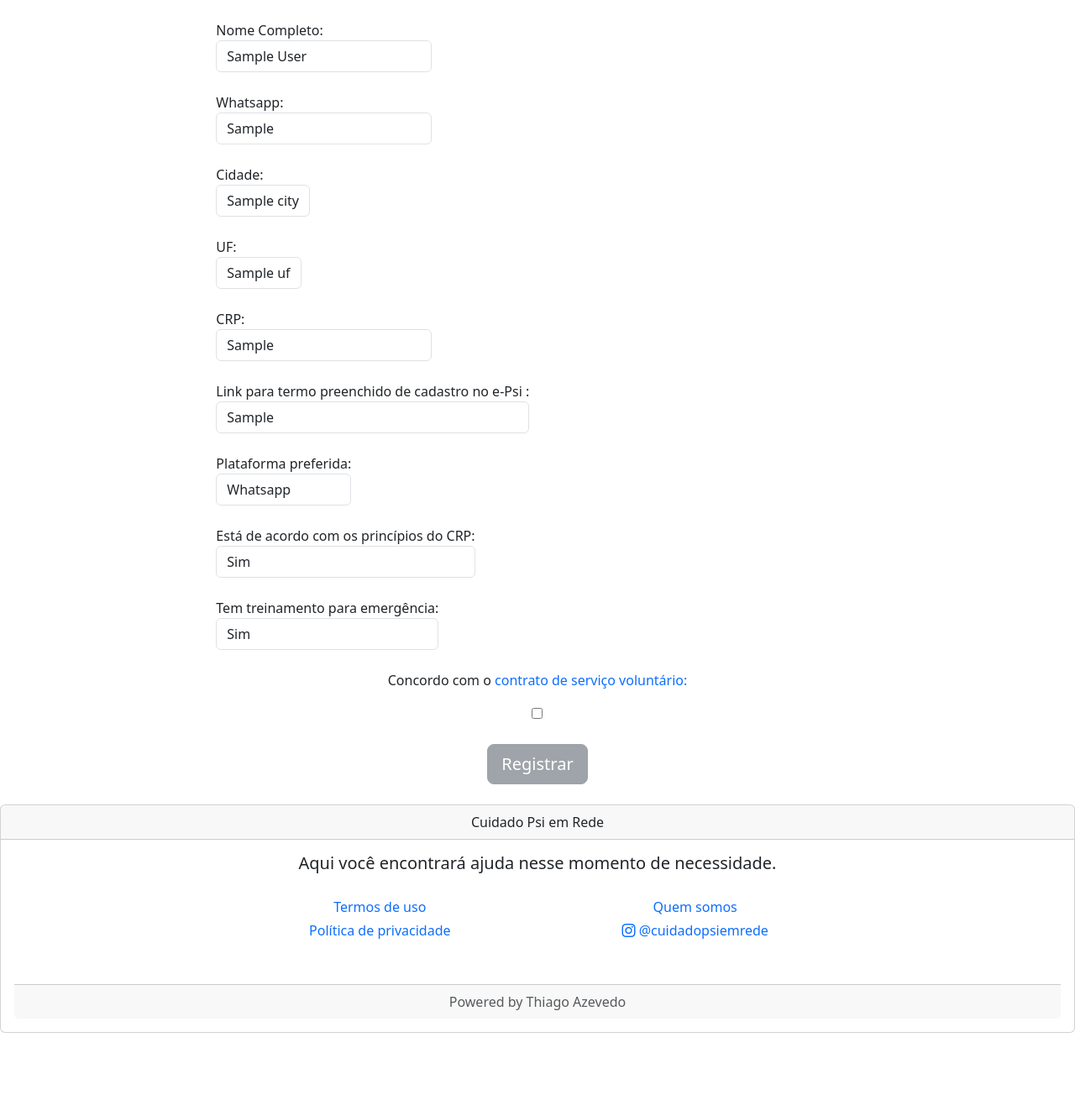
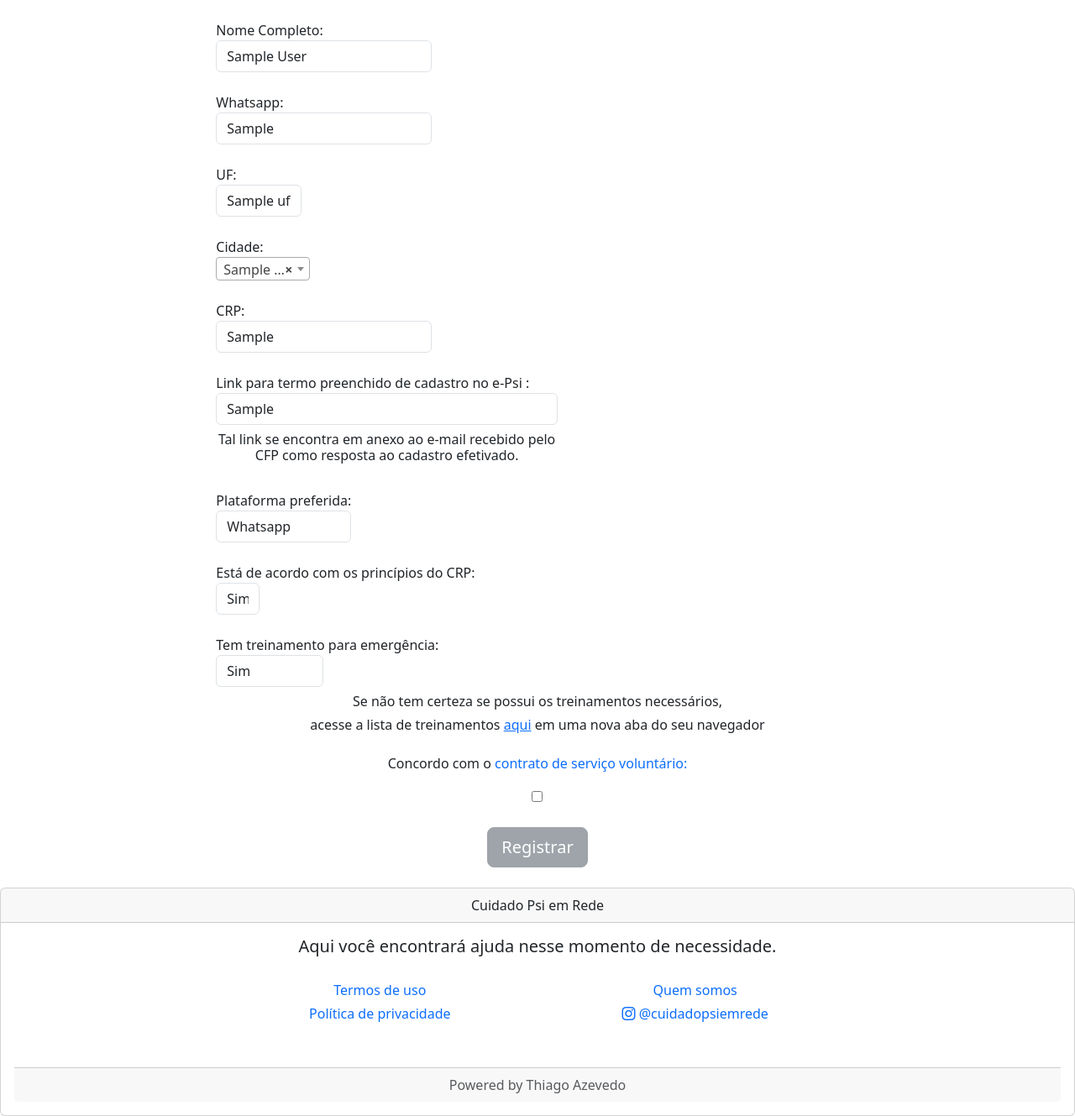
Before and after one commit to thiagoarvore/voluntary, a Django app: page /firstlogin/therapist/ in a window 1280 px wide. Shown: the part 56-1385 px from the top of the page at 84% size. Before the commit the page ends 1286 px from the top, so only its background shows below. Run offline with Django 5.2, Linux system fonts and the light colour scheme; a user stored in the database is signed in; tables that the repository leaves empty hold one stand-in row (values such as "Sample post"); some libraries are stand-ins or nearby versions.

Commit message:
write-select city and changes on email template and e-psi and training instructions

```diff
--- a/accounts/forms.py
+++ b/accounts/forms.py
@@ -55,6 +55,9 @@ class ProfileModelForm(forms.ModelForm):
         widgets = {
             'city': forms.Select(),
             'uf': forms.Select(),
+            'crp_check': forms.Select(),
+            'trained': forms.Select(),
+            'e_psi': forms.URLInput()
         }
         labels = {
             'address': 'Endereço',
@@ -73,7 +76,10 @@ class ProfileModelForm(forms.ModelForm):
         }
 
     def __init__(self, *args, **kwargs):
-        super(ProfileModelForm, self).__init__(*args, **kwargs)
+        super().__init__(*args, **kwargs)
+        self.fields['e_psi'].error_messages.update({
+            'invalid': _("Insira um endereço para um site válido"),
+        })
 
 
 class UserLoginForm(AuthenticationForm):
--- a/templates/base.html
+++ b/templates/base.html
@@ -11,6 +11,7 @@
   <script src="https://unpkg.com/htmx.org@1.9.12" integrity="sha384-ujb1lZYygJmzgSwoxRggbCHcjc0rB2XoQrxeTUQyRjrOnlCoYta87iKBWq3EsdM2" crossorigin="anonymous"></script>
   <script src="https://unpkg.com/htmx.org@1.9.12/dist/htmx.js" integrity="sha384-qbtR4rS9RrUMECUWDWM2+YGgN3U4V4ZncZ0BvUcg9FGct0jqXz3PUdVpU1p0yrXS" crossorigin="anonymous"></script>
   <link rel="stylesheet" href="https://cdn.jsdelivr.net/npm/sweetalert2@11/dist/sweetalert2.min.css">
+  <link href="https://cdnjs.cloudflare.com/ajax/libs/select2/4.0.13/css/select2.min.css" rel="stylesheet" />
 <script src="https://cdn.jsdelivr.net/npm/sweetalert2@11"></script>
 </head>
 <body>
@@ -18,6 +19,10 @@
     {% block content %}
     {% endblock content %}
   </div>
+  <script src="https://cdnjs.cloudflare.com/ajax/libs/jquery/3.6.0/jquery.min.js"></script>
+  <script src="https://cdnjs.cloudflare.com/ajax/libs/select2/4.0.13/js/select2.min.js"></script>
+  {% block scripts %}
+  {% endblock %}
 </body>
 {% include "partials/footer.html" %}
 </html>
--- a/templates/email_templates/reset_password_email_template.html
+++ b/templates/email_templates/reset_password_email_template.html
@@ -8,7 +8,7 @@
             <p>por favor, clique no link abaixo para abrir uma nova página e escolher uma nova senha:</p>
             <div>
             {% block reset_link %}
-            {{ protocol }}://{{ domain }}{% url 'password-reset-confirm' uidb64=uid token=token %}
+            http://127.0.0.1:8000{% url 'password-reset-confirm' uidb64=uid token=token %}
             </div>
             <div>
             Seu nome de usuário, caso tenha esquecido: {{ user.get_username }}
--- a/templates/therapist/first.html
+++ b/templates/therapist/first.html
@@ -14,20 +14,34 @@
             {% render_field form.whatsapp class="form-control" %}
     </div>
     <div class="m-4">
-        <label>Cidade:</lable>
-            {% render_field form.city class="form-control" %}
+        <label>UF:</lable>
+            {% render_field form.uf class="form-control" %}
     </div>
     <div class="m-4">
-        <label>UF:</lable>
-            {% render_field form.uf class="form-control" %}
+        <label>Cidade:</lable>
+        <div>
+            {% render_field form.city class="form-control select2" %}
+        </div>
     </div>
     <div class="m-4">
         <label>CRP:</lable>
             {% render_field form.crp class="form-control" %}
     </div>
-    <div class="m-4">
+    <div class="m-4 col-md-6">
         <label>Link para termo preenchido de cadastro no e-Psi :</lable>
         {% render_field form.e_psi class="form-control" %}
+        <div class="mx-auto text-center mt-2">
+            <h6>Tal link se encontra em anexo ao e-mail recebido pelo CFP como resposta ao cadastro efetivado.</h6>
+        </div>
+        {% if forms.errors %}
+        <div class="alert alert-danger">
+        {% for field, error_list in form.errors.items  %}
+        {% for error in error_list %}
+        {{ error }}
+        {% endfor %}
+        {% endfor %}
+        </div>
+        {% endif %}
     </div>
     <div class="m-4">
         <label>Plataforma preferida:</lable>
@@ -35,21 +49,27 @@
     </div>
     <div class="m-4">
         <label>Está de acordo com os princípios do CRP:</lable>
+        <div class="col-md-2">
             {% render_field form.crp_check class="form-control" %}
-    </div>
+        </div>    </div>
     <div class="m-4">
-        <label>Tem treinamento para emergência:</lable>
+        <div><label>Tem treinamento para emergência:</lable></div>
+        <div class="col-md-2">
             {% render_field form.trained class="form-control" %}
+        </div>
+        <div class="mx-auto text-center mt-2">
+            <h6>Se não tem certeza se possui os treinamentos necessários,</h6>
+            <h6>acesse a lista de treinamentos <a target="_blank" href="{% url 'contract_page' %}#training_list">aqui</a> em uma nova aba do seu navegador</h6>
+        </div>
     </div>
     <div class="m-4 text-center flex-row">
         <p>Concordo com o <a class="text-decoration-none" href="{% url 'contract_page' %}" target="_blank">contrato de serviço voluntário:</a></p>
         <input type="checkbox" id="id_acceptance">
     </div>
+    {% if form.errors %}{{form.errors}}{% endif %}
     <div class="m-4 text-center">
         <button class="btn btn-secondary btn-lg" type="submit" id="submit_button" disabled>Registrar</button>
     </div>
-
-    {% if form.errors %}{{form.errors}}{% endif %}
 </form>
 </div>
 <script>
@@ -62,4 +82,24 @@
             button.classList.toggle('btn-secondary', !this.checked);
     });
 </script>
+<script>
+    $(document).ready(function() {
+        // Inicialize o Select2 no campo de cidade
+        $('.select2').select2({
+            placeholder: 'Selecione uma cidade',
+            allowClear: true
+        });
+    });
+</script>
 {% endblock content %}
+{% block scripts %}
+<script>
+    $(document).ready(function() {
+        // Inicialize o Select2 no campo de cidade
+        $('.select2').select2({
+            placeholder: 'Selecione uma cidade',
+            allowClear: true
+        });
+    });
+</script>
+{% endblock %}
```
Also changed, not shown: templates/email_templates/patient_email_template.html (+5 -4 lines), templates/email_templates/therapist_email_template.html (+4 -3 lines), templates/therapist/contract.html (+3 -11 lines), templates/therapist/partials/_training_links.html (added, +10 -0 lines).
